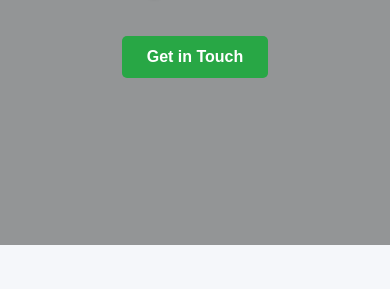
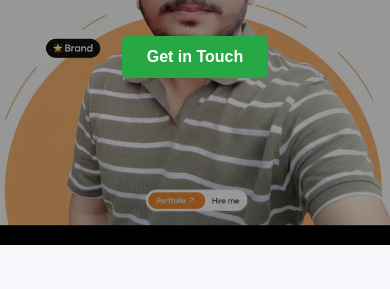
Before and after one commit to mr-vivek-shaw/vivekshaw, a plain HTML site: page index.html in a window 390 px wide. Shown: the part 261-550 px from the top of the page. Drawn offline with Linux system fonts and the light colour scheme.

Commit message:
index.html

```diff
--- a/index.html
+++ b/index.html
@@ -9,7 +9,7 @@
 
     /* Hero Section */
     .hero {
-      background: url('hero-image.jpg') no-repeat center center/cover; /* <-- Replace 'hero-image.jpg' with your image link */
+      background: url('https://raw.githubusercontent.com/mr-vivek-shaw/vivekshaw/refs/heads/main/Gemini_Generated_Image_b5znt0b5znt0b5zn.png') no-repeat center center/cover; /* <-- Replace 'hero-image.jpg' with your image link */
       height: 100vh;
       display: flex;
       flex-direction: column;
@@ -59,7 +59,7 @@
     /* Responsive Hero for Mobile */
     @media (max-width: 768px){
       .hero {
-        background: url('hero-image-mobile.jpg') no-repeat center center/cover; /* Replace with mobile version */
+        background: url('https://raw.githubusercontent.com/mr-vivek-shaw/vivekshaw/refs/heads/main/Gemini_Generated_Image_b5znt0b5znt0b5zn.png') no-repeat center center/cover; /* Replace with mobile version */
         height: 60vh;
       }
       .hero h1 { font-size: 2em; }
```
